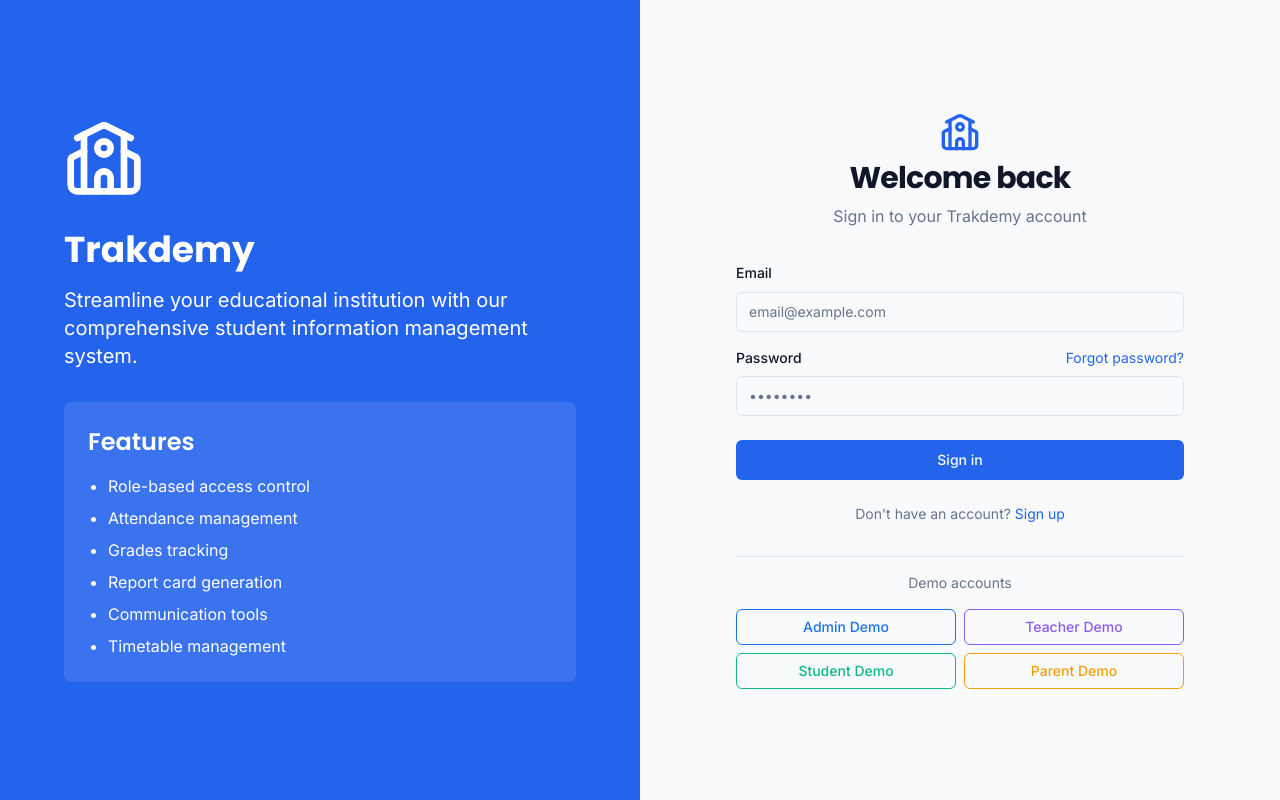
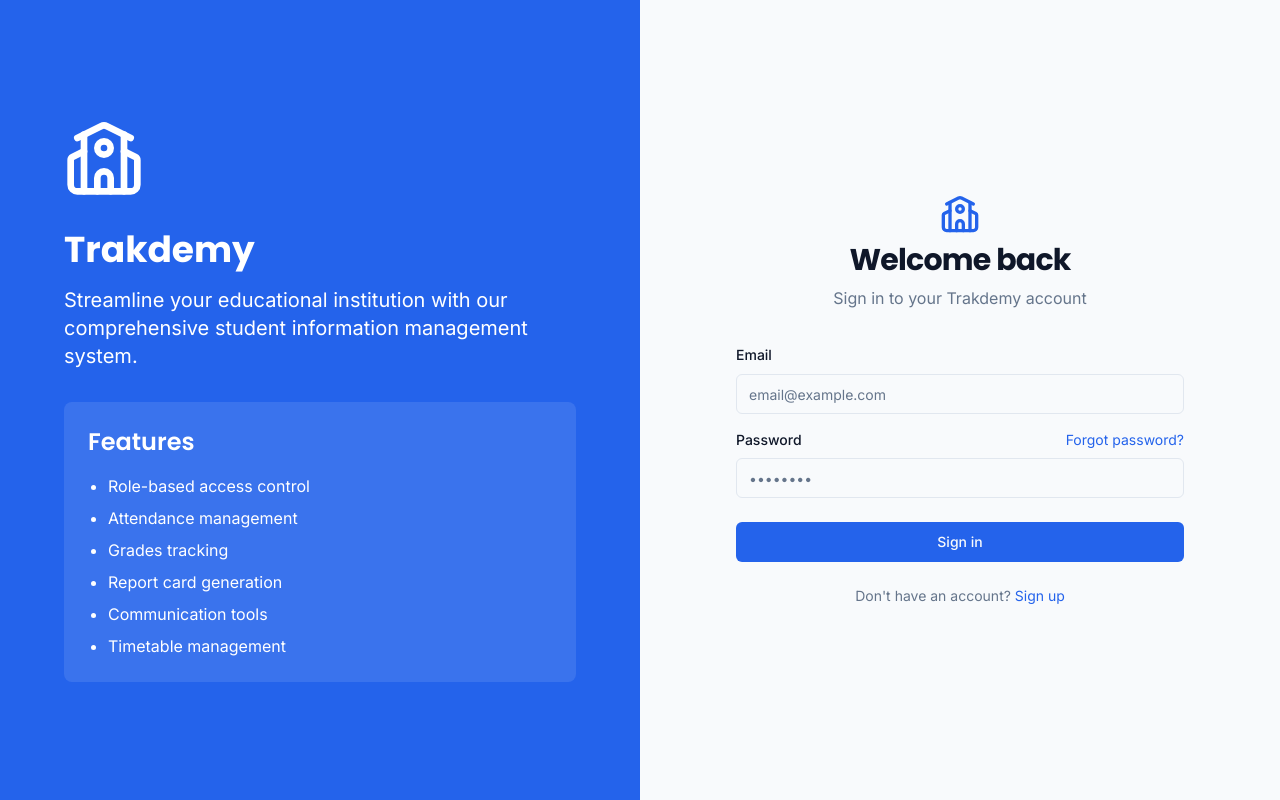
Before and after one commit to Mayank-Rajputt/progress-pathway-edu, a React (Vite) app: page /login in a window 1280 px wide. Built offline with nearby package versions, Linux system fonts and the light colour scheme.

Commit message:
Remove demo accounts from login page
Removes the demo account buttons and related functionality from the login page.

```diff
--- a/src/pages/Login.tsx
+++ b/src/pages/Login.tsx
@@ -44,22 +44,6 @@ const Login: React.FC = () => {
     toast.success(`Password reset options sent to ${forgotPasswordEmail}`);
     setIsForgotPasswordOpen(false);
     setForgotPasswordEmail('');
-  };
-
-  const loginAsDemoUser = async (type: 'admin' | 'teacher' | 'student' | 'parent') => {
-    setIsSubmitting(true);
-    const demoCredentials = {
-      admin: { email: 'admin@trakdemy.com', password: 'admin123' },
-      teacher: { email: 'teacher@trakdemy.com', password: 'teacher123' },
-      student: { email: 'student@trakdemy.com', password: 'student123' },
-      parent: { email: 'parent@trakdemy.com', password: 'parent123' },
-    };
-
-    try {
-      await login(demoCredentials[type].email, demoCredentials[type].password);
-    } catch (error) {
-      setIsSubmitting(false);
-    }
   };
 
   return (
@@ -152,50 +136,6 @@ const Login: React.FC = () => {
               </p>
             </div>
           </form>
-
-          <div className="space-y-4 pt-4 border-t">
-            <div className="text-center text-sm text-muted-foreground">
-              Demo accounts
-            </div>
-            <div className="grid grid-cols-2 gap-2">
-              <Button
-                variant="outline"
-                size="sm"
-                className="border-admin text-admin hover:bg-admin hover:text-white"
-                onClick={() => loginAsDemoUser('admin')}
-                disabled={isSubmitting}
-              >
-                Admin Demo
-              </Button>
-              <Button
-                variant="outline"
-                size="sm"
-                className="border-teacher text-teacher hover:bg-teacher hover:text-white"
-                onClick={() => loginAsDemoUser('teacher')}
-                disabled={isSubmitting}
-              >
-                Teacher Demo
-              </Button>
-              <Button
-                variant="outline"
-                size="sm"
-                className="border-student text-student hover:bg-student hover:text-white"
-                onClick={() => loginAsDemoUser('student')}
-                disabled={isSubmitting}
-              >
-                Student Demo
-              </Button>
-              <Button
-                variant="outline"
-                size="sm"
-                className="border-parent text-parent hover:bg-parent hover:text-white"
-                onClick={() => loginAsDemoUser('parent')}
-                disabled={isSubmitting}
-              >
-                Parent Demo
-              </Button>
-            </div>
-          </div>
         </div>
       </div>
 
```
